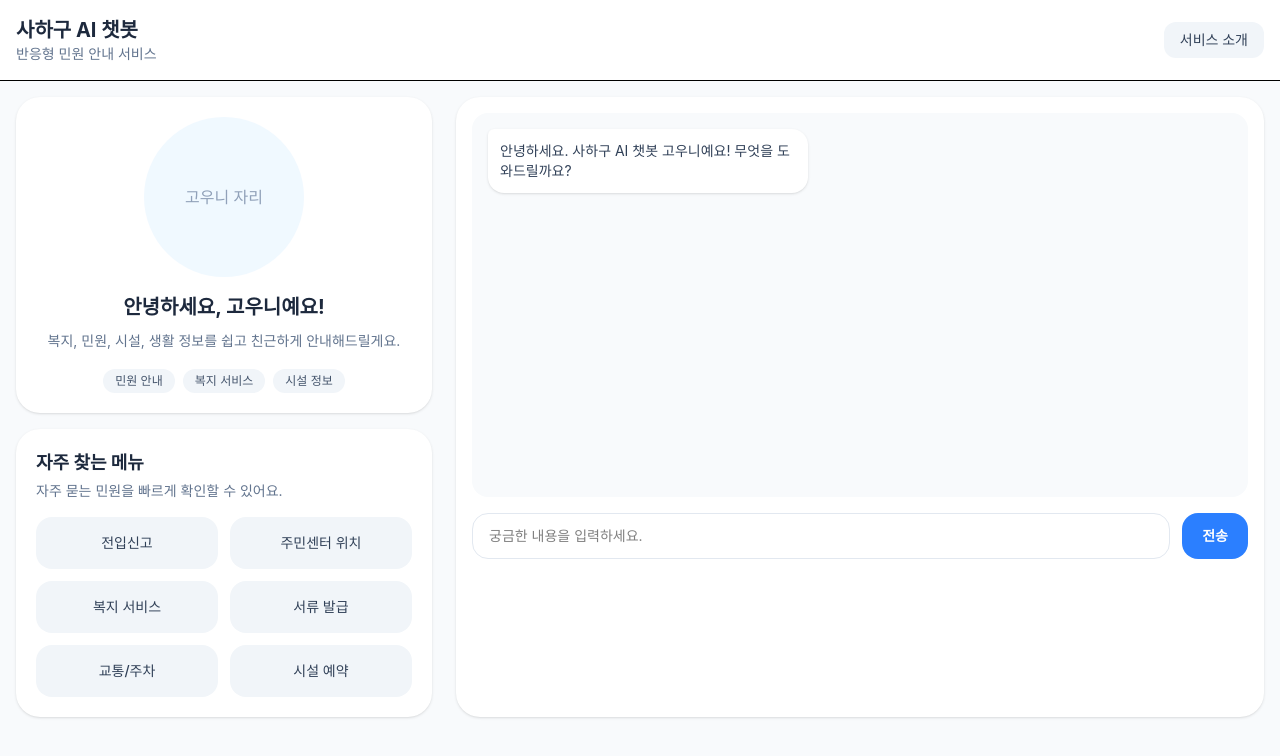
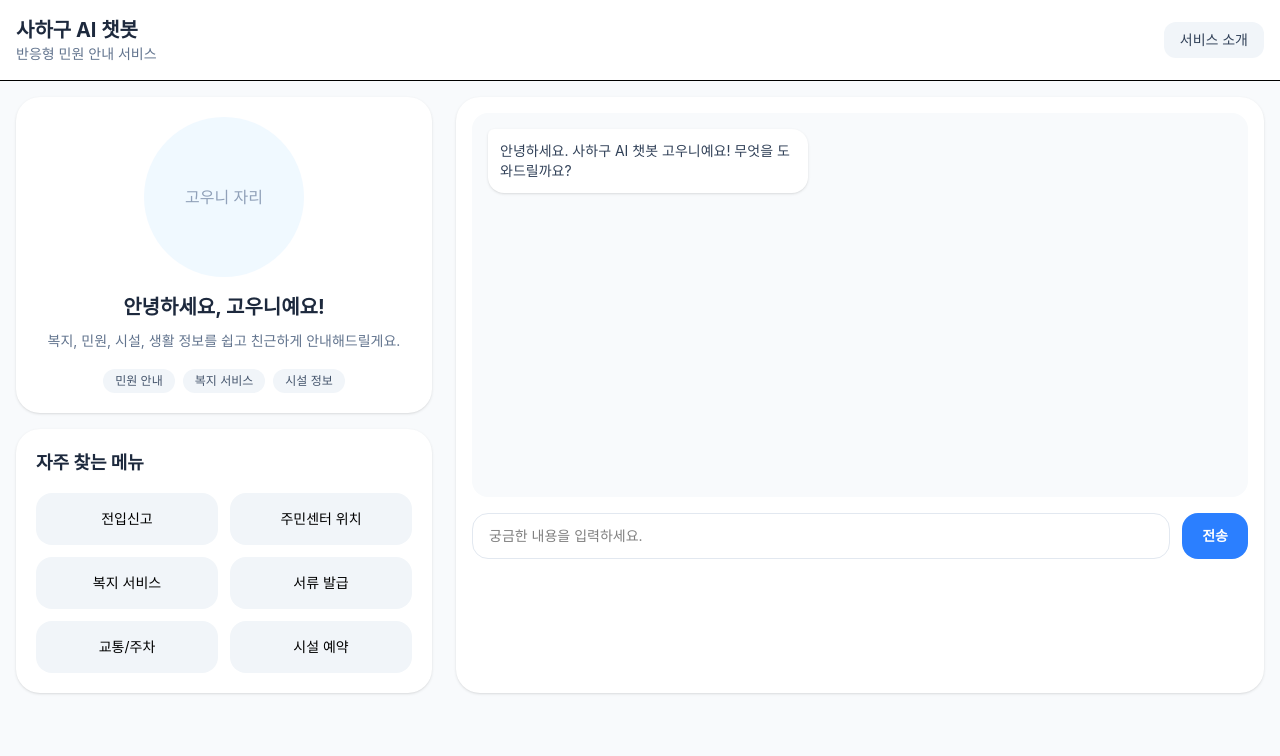
Before and after one commit to dainkim621/Saha_AI_Counselor, a React (Vite) app in the folder frontend/: page / in a window 1280 px wide. Shown: the top 756 px of the page. Built offline with nearby package versions, Linux system fonts and the light colour scheme.

Commit message:
채팅 입력 및 빠른 메뉴 연동, 질문별 응답 로직 구현

```diff
--- a/frontend/src/App.tsx
+++ b/frontend/src/App.tsx
@@ -20,6 +20,36 @@ function App() {
     },
   ]);
 
+  const getBotResponse = (input: string) => {
+    const normalizedInput = input.trim().toLowerCase();
+
+    if (normalizedInput.includes("전입신고")) {
+      return "전입신고는 정부24 온라인 신청 또는 주민센터 방문으로 진행할 수 있어요. 원하시면 준비물과 절차도 함께 안내해드릴게요.";
+    }
+
+    if (normalizedInput.includes("주민센터")) {
+      return "주민센터 위치 안내가 필요하시군요. 가까운 행정복지센터 위치와 운영시간을 확인할 수 있도록 도와드릴게요.";
+    }
+
+    if (normalizedInput.includes("복지")) {
+      return "복지 서비스는 아동, 어르신, 장애인, 저소득층 지원 등으로 나뉘어요. 원하시는 대상에 맞춰 더 자세히 안내해드릴 수 있어요.";
+    }
+
+    if (normalizedInput.includes("서류") || normalizedInput.includes("발급")) {
+      return "서류 발급은 정부24 또는 무인민원발급기, 주민센터 방문을 통해 가능해요. 필요한 서류 종류를 말씀해주시면 더 자세히 설명드릴게요.";
+    }
+
+    if (normalizedInput.includes("교통") || normalizedInput.includes("주차")) {
+      return "교통 및 주차 정보가 필요하시군요. 공영주차장 위치, 운영시간, 요금 안내를 도와드릴 수 있어요.";
+    }
+
+    if (normalizedInput.includes("시설") || normalizedInput.includes("예약")) {
+      return "공공시설 예약은 시설별 운영 정책에 따라 달라질 수 있어요. 체육시설, 강의실, 문화공간 중 어떤 시설인지 알려주시면 더 자세히 안내해드릴게요.";
+    }
+
+    return `"${input}"에 대해 안내해드릴게요. 현재는 프론트 테스트 단계라 예시 답변을 보여주고 있어요.`;
+  };
+
   const handleSendMessage = (input: string) => {
     if (!input.trim()) return;
 
@@ -31,7 +61,7 @@ function App() {
 
     const botMessage: Message = {
       id: Date.now() + 1,
-      text: `"${input}"에 대해 안내해드릴게요. 현재는 프론트 테스트 단계라 예시 답변을 보여주고 있어요.`,
+      text: getBotResponse(input),
       sender: "bot",
     };
 
@@ -45,7 +75,7 @@ function App() {
       <main className="mx-auto flex max-w-7xl flex-col gap-6 p-4 lg:flex-row">
         <section className="flex flex-col gap-4 lg:w-1/3">
           <MascotCard />
-          <QuickMenu />
+          <QuickMenu onMenuClick={handleSendMessage} />
         </section>
 
         <section className="flex-1 rounded-3xl bg-white p-4 shadow">
--- a/frontend/src/components/QuickMenu.tsx
+++ b/frontend/src/components/QuickMenu.tsx
@@ -1,3 +1,7 @@
+type QuickMenuProps = {
+  onMenuClick: (message: string) => void;
+};
+
 const menuItems = [
   "전입신고",
   "주민센터 위치",
@@ -7,19 +11,17 @@ const menuItems = [
   "시설 예약",
 ];
 
-function QuickMenu() {
+function QuickMenu({ onMenuClick }: QuickMenuProps) {
   return (
     <div className="rounded-3xl bg-white p-5 shadow">
       <h3 className="text-lg font-bold text-slate-800">자주 찾는 메뉴</h3>
-      <p className="mt-1 text-sm text-slate-500">
-        자주 묻는 민원을 빠르게 확인할 수 있어요.
-      </p>
 
       <div className="mt-4 grid grid-cols-2 gap-3">
         {menuItems.map((item) => (
           <button
             key={item}
-            className="rounded-2xl bg-slate-100 px-3 py-4 text-sm font-medium text-slate-700 hover:bg-blue-50 hover:text-blue-600"
+            onClick={() => onMenuClick(item)}
+            className="rounded-2xl bg-slate-100 px-3 py-4 text-sm hover:bg-blue-100"
           >
             {item}
           </button>
```
